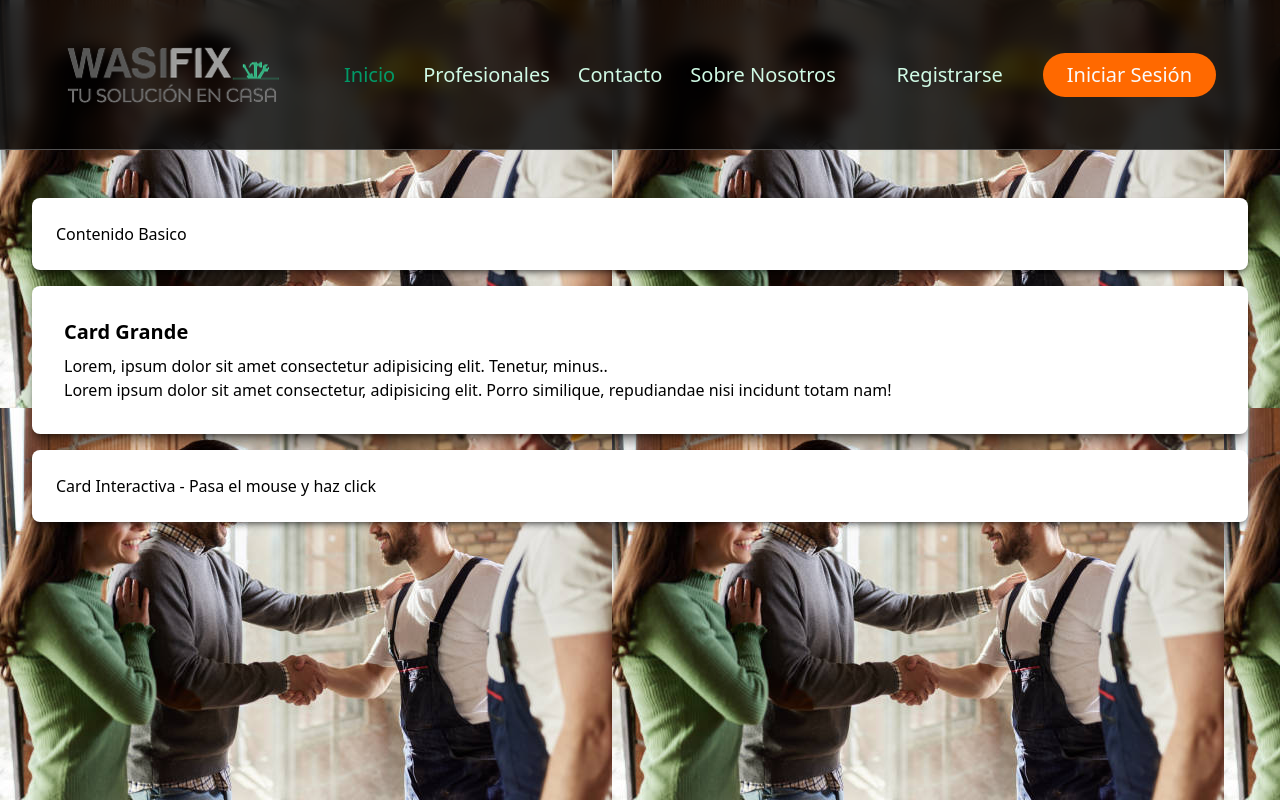
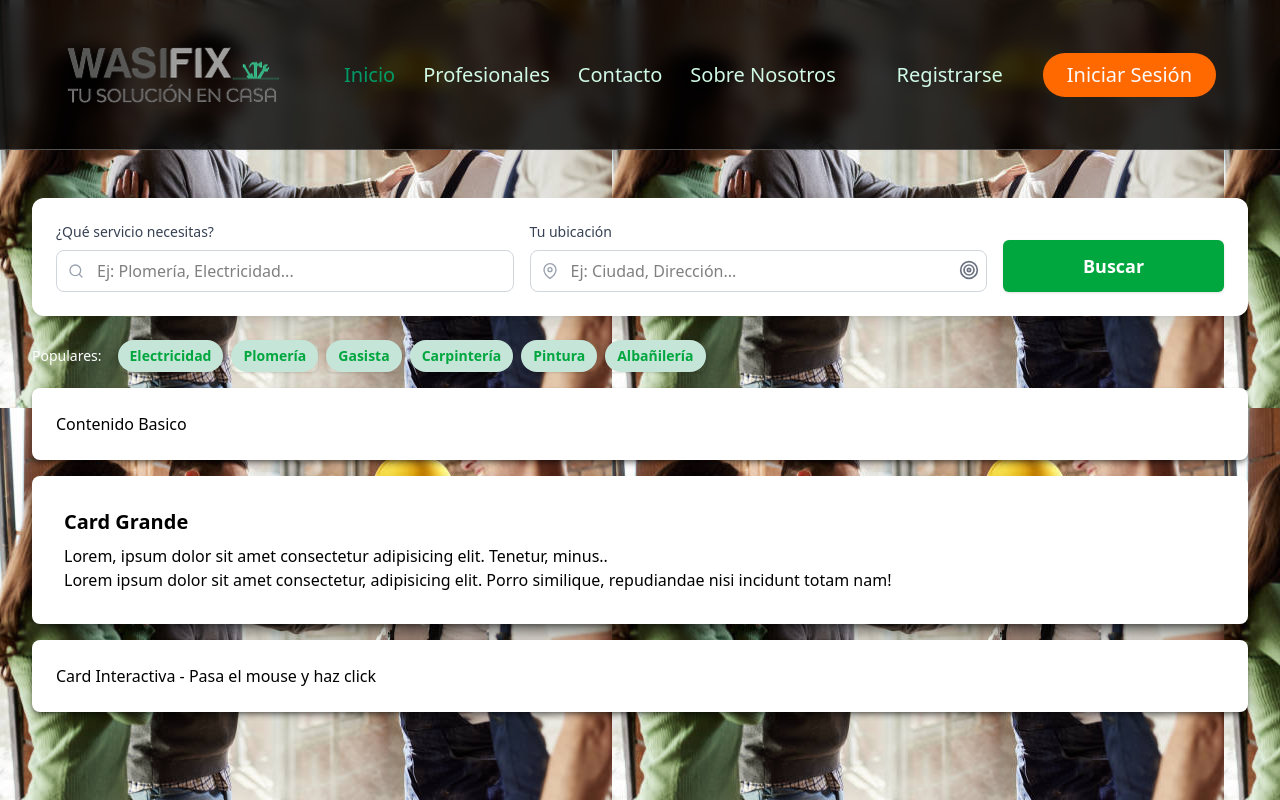
Before and after one commit to Agustin742/Wasifix, a React (Vite) app: page / in a window 1280 px wide. Shown: the top 800 px of the page. Built offline with nearby package versions, Linux system fonts and the light colour scheme.

Commit message:
feat: Agrego el componente searchBar

```diff
--- a/src/App.jsx
+++ b/src/App.jsx
@@ -3,16 +3,19 @@ import NavBar from "./components/layout/NavBar"
 import Card from "./components/ui/Card"
 
 import Footer from "./components/layout/Footer"
+import SearchBar from "./components/search/SearchBar"
 
 
 const App = () => {
   return (
     <BrowserRouter>
       <NavBar />
+
       <div  className="h-1000 bg-[url('/imgs/mockups/manos.jpg')] p-8 space-y-4">
 
        <div className="h-[150px]"></div> {/* <<---- si no pongo esto rompe todo el navbar xd  */}
 
+        <SearchBar />
         <Card>
           <p>Contenido Basico </p>
         </Card>
@@ -29,10 +32,7 @@ const App = () => {
 
       </div>
 
-
       <Footer />
-
-
     </BrowserRouter>
   )
 }
--- /dev/null
+++ b/src/components/search/SearchBar.jsx
@@ -0,0 +1,152 @@
+import React, { useState } from 'react';
+import { FiSearch, FiMapPin, FiTarget } from 'react-icons/fi';
+import Input from '../ui/Input';
+import Button from '../ui/Button';
+
+// Lista de servicios para el autocompletado (en una app real, vendría de una API)
+const serviceSuggestions = [
+  'Electricidad', 'Plomería', 'Gasista', 'Carpintería',
+  'Pintura', 'Albañilería', 'Aire Acondicionado', 'Jardinería'
+];
+
+// Tags de servicios populares
+const popularServices = ['Electricidad', 'Plomería', 'Gasista', 'Carpintería', 'Pintura', 'Albañilería'];
+
+/**
+ * Componente principal de búsqueda con geolocalización.
+ *
+ * @param {object} props - Propiedades del componente.
+ * @param {(searchData: { service: string; location: string }) => void} props.onSearch - Callback que se ejecuta al iniciar una búsqueda.
+ */
+const SearchBar = ({ onSearch }) => {
+  const [service, setService] = useState('');
+  const [location, setLocation] = useState('');
+  const [geoStatus, setGeoStatus] = useState({ loading: false, error: null });
+
+  // --- Manejadores de Eventos ---
+
+  const handleSearch = (e) => {
+    e.preventDefault();
+    if (onSearch) {
+      onSearch({ service, location });
+    }
+    console.log('Buscando:', { service, location });
+  };
+
+  const handleTagClick = (tagService) => {
+    setService(tagService);
+    if (onSearch) {
+      onSearch({ service: tagService, location });
+    }
+    console.log('Buscando por tag:', { service: tagService, location });
+  };
+
+  const handleGeolocation = () => {
+    if (!navigator.geolocation) {
+      setGeoStatus({ loading: false, error: 'La geolocalización no es soportada por tu navegador.' });
+      return;
+    }
+
+    setGeoStatus({ loading: true, error: null });
+    navigator.geolocation.getCurrentPosition(
+      (position) => {
+        // NOTA: Para convertir coords a dirección, se necesita una API de Geocoding Inverso (ej. Google Maps, Mapbox).
+        // Aquí, simplemente mostramos las coordenadas como ejemplo.
+        const { latitude, longitude } = position.coords;
+        setLocation(`Mi ubicación actual (${latitude.toFixed(2)}, ${longitude.toFixed(2)})`);
+        setGeoStatus({ loading: false, error: null });
+      },
+      () => {
+        setGeoStatus({ loading: false, error: 'No se pudo obtener la ubicación. Revisa los permisos.' });
+      }
+    );
+  };
+
+  // --- Renderizado ---
+
+  return (
+    <div>
+        <div className="bg-white p-6 rounded-xl shadow-lg w-full">
+        <form onSubmit={handleSearch} className="grid grid-cols-1 md:grid-cols-5 gap-4 items-end">
+            {/* Input de Servicio */}
+            <div className="md:col-span-2">
+            <Input
+                label="¿Qué servicio necesitas?"
+                type="text"
+                placeholder="Ej: Plomería, Electricidad..."
+                icon={<FiSearch />}
+                value={service}
+                onChange={(e) => setService(e.target.value)}
+                list="service-suggestions" // Para el autocompletado nativo
+            />
+            <datalist id="service-suggestions">
+                {serviceSuggestions.map(s => <option key={s} value={s} />)}
+            </datalist>
+            </div>
+
+            {/* Input de Ubicación */}
+            <div className="md:col-span-2 relative">
+            <Input
+                label="Tu ubicación"
+                type="text"
+                placeholder="Ej: Ciudad, Dirección..."
+                icon={<FiMapPin />}
+                value={location}
+                onChange={(e) => setLocation(e.target.value)}
+                disabled={geoStatus.loading}
+            />
+            <button
+                type="button"
+                onClick={handleGeolocation}
+                className="absolute right-2 top-[38px] text-gray-500 hover:text-green-600 transition-colors"
+                aria-label="Usar mi ubicación actual"
+                disabled={geoStatus.loading}
+            >
+                {geoStatus.loading ? (
+                <div className="w-5 h-5 border-2 border-gray-400 border-t-transparent rounded-full animate-spin"></div>
+                ) : (
+                <FiTarget size={20} />
+                )}
+            </button>
+            </div>
+
+            {/* Botón de Búsqueda */}
+            <div className="md:col-span-1">
+            <Button type="submit" size="lg" fullWidth>
+                Buscar
+            </Button>
+            </div>
+        </form>
+
+        {/* Mensaje de error de Geolocalización */}
+        {geoStatus.error && (
+            <p className="text-red-500 text-sm mt-2 text-center md:text-left">{geoStatus.error}</p>
+        )}
+
+
+        </div>
+
+
+      <div className="mt-6 flex flex-wrap items-center gap-2">
+        <span className="text-sm font-medium text-white mr-2">Populares:</span>
+        {popularServices.map((tag) => (
+          <div className="bg-[#C5E5D8]  rounded-full" >
+            <Button
+                key={tag}
+                variant="ghost"
+                size="sm"
+                onClick={() => handleTagClick(tag)}
+
+            >
+                {tag}
+            </Button>
+          </div>
+        ))}
+      </div>
+
+    </div>
+
+  );
+};
+
+export default SearchBar;
```
